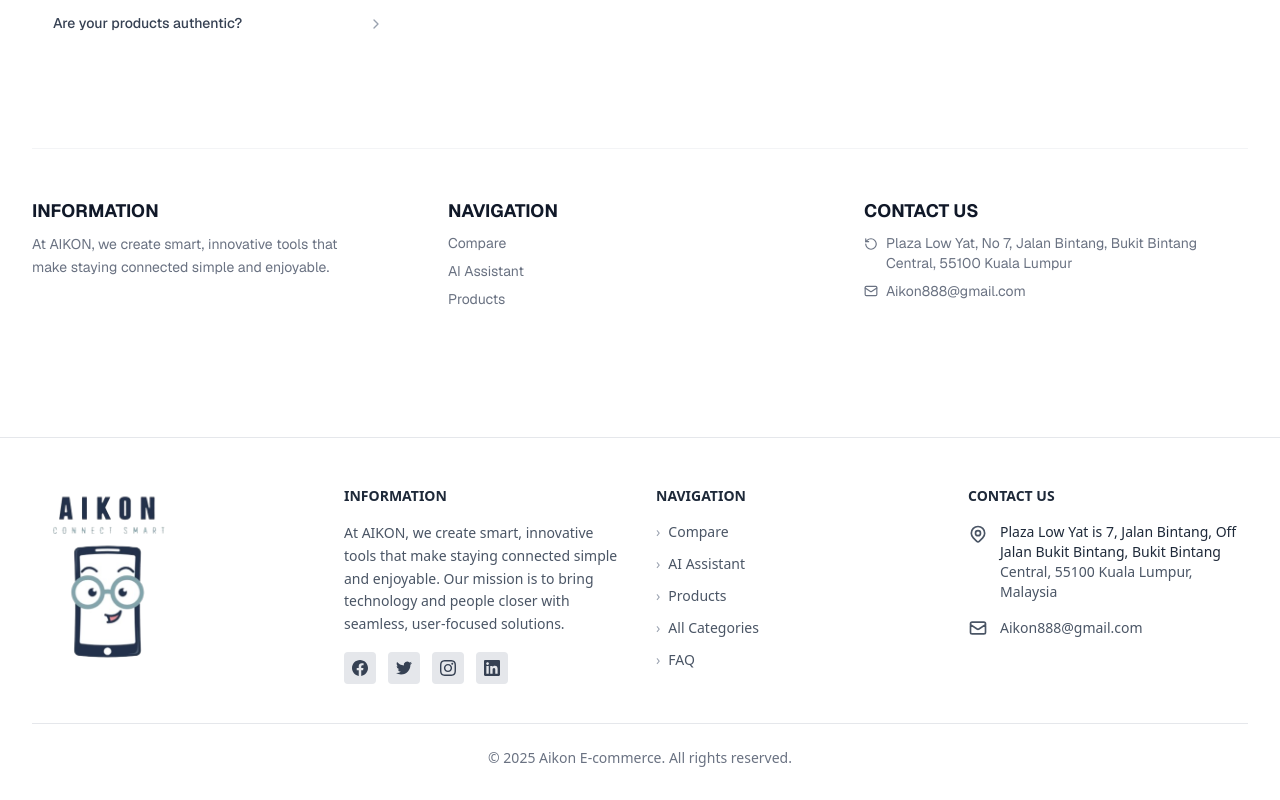
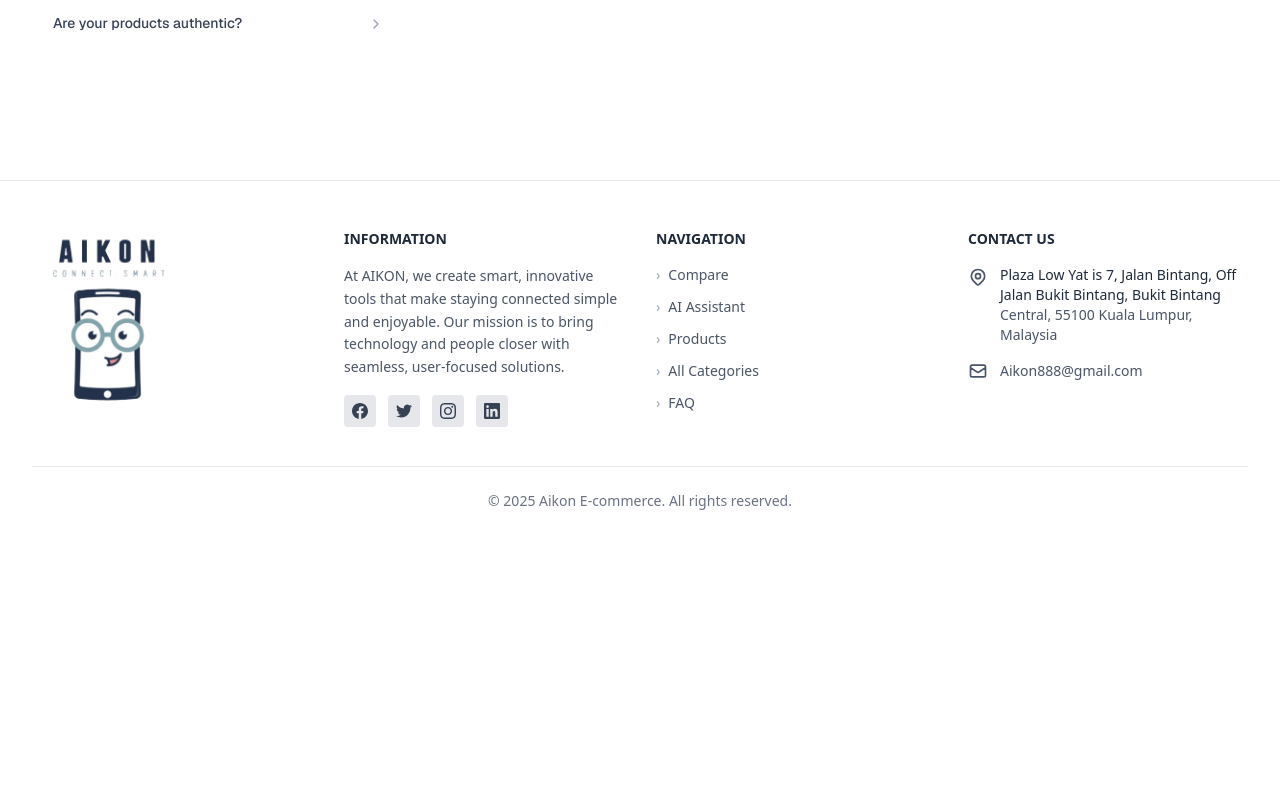
Before and after one commit to kongjiyu/aikon, a Next.js app: page /faq in a window 1280 px wide. Shown: the part 1022-1822 px from the top of the page. After the commit the page ends 1565 px from the top, so only its background shows below. Built offline with nearby package versions, Linux system fonts and the light colour scheme.

Commit message:
Update FAQ page

```diff
--- a/src/app/(public)/faq/page.tsx
+++ b/src/app/(public)/faq/page.tsx
@@ -216,37 +216,6 @@
 
         </div>
 
-        {/* Contact CTA */}
-        <div className="mt-24 pt-12 border-t border-gray-100 grid grid-cols-1 md:grid-cols-3 gap-8 text-center md:text-left">
-          <div>
-            <h3 className="text-lg font-bold text-gray-900 mb-2">INFORMATION</h3>
-            <p className="text-sm text-gray-500 leading-relaxed max-w-xs mx-auto md:mx-0">
-              At AIKON, we create smart, innovative tools that make staying connected simple and enjoyable.
-            </p>
-          </div>
-          <div>
-            <h3 className="text-lg font-bold text-gray-900 mb-2">NAVIGATION</h3>
-            <ul className="space-y-2 text-sm text-gray-500">
-              <li><button className="hover:text-gray-900">Compare</button></li>
-              <li><button className="hover:text-gray-900">AI Assistant</button></li>
-              <li><button className="hover:text-gray-900">Products</button></li>
-            </ul>
-          </div>
-          <div>
-            <h3 className="text-lg font-bold text-gray-900 mb-2">CONTACT US</h3>
-            <div className="text-sm text-gray-500 space-y-2">
-              <p className="flex items-start justify-center md:justify-start gap-2">
-                <span className="flex-shrink-0 mt-1"><RotateCcw size={14} /></span>
-                <span>Plaza Low Yat, No 7, Jalan Bintang, Bukit Bintang Central, 55100 Kuala Lumpur</span>
-              </p>
-              <p className="flex items-center justify-center md:justify-start gap-2">
-                <Mail size={14} />
-                <span>Aikon888@gmail.com</span>
-              </p>
-            </div>
-          </div>
-        </div>
-
       </div>
     </div>
   );
```
